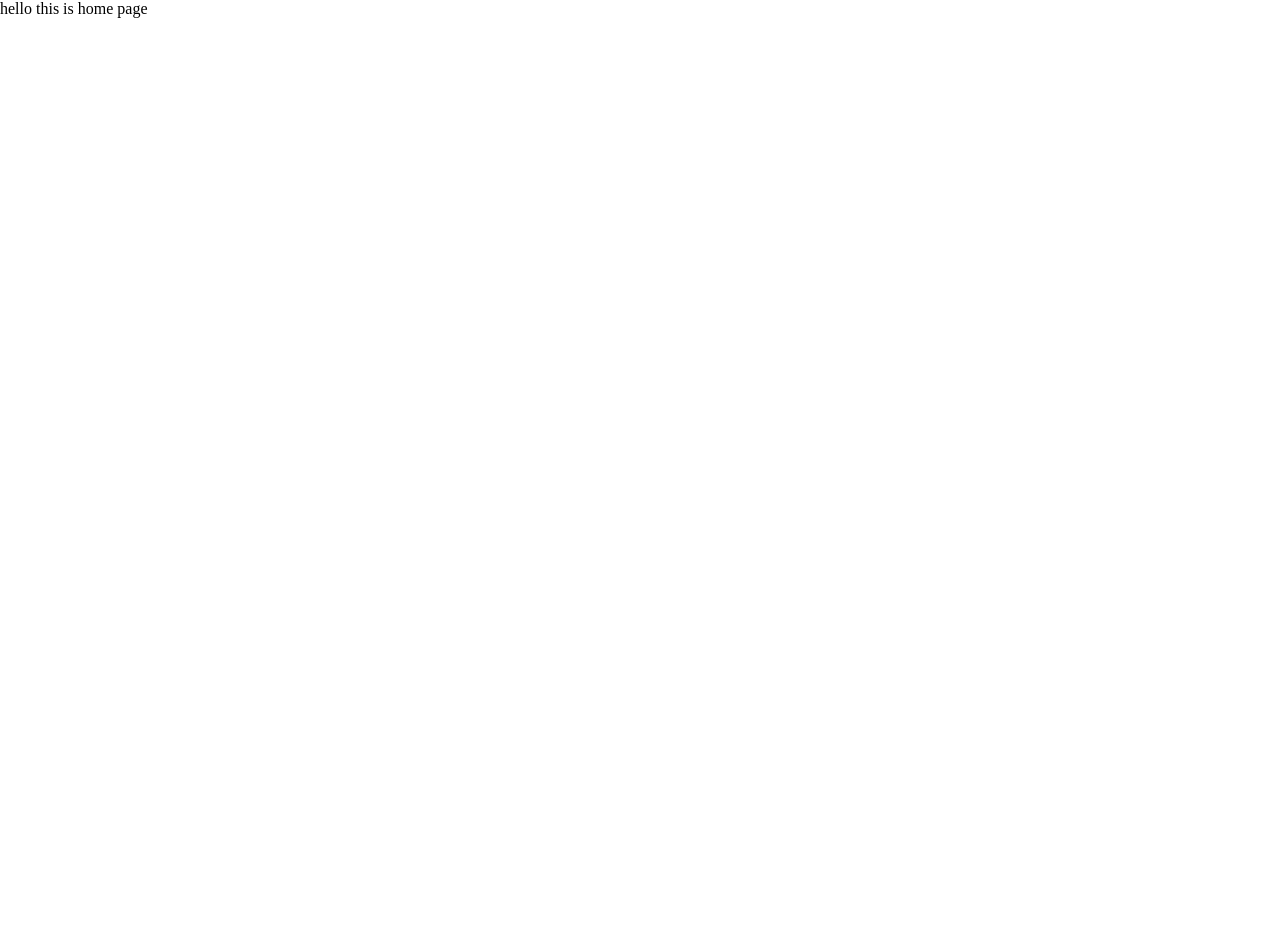
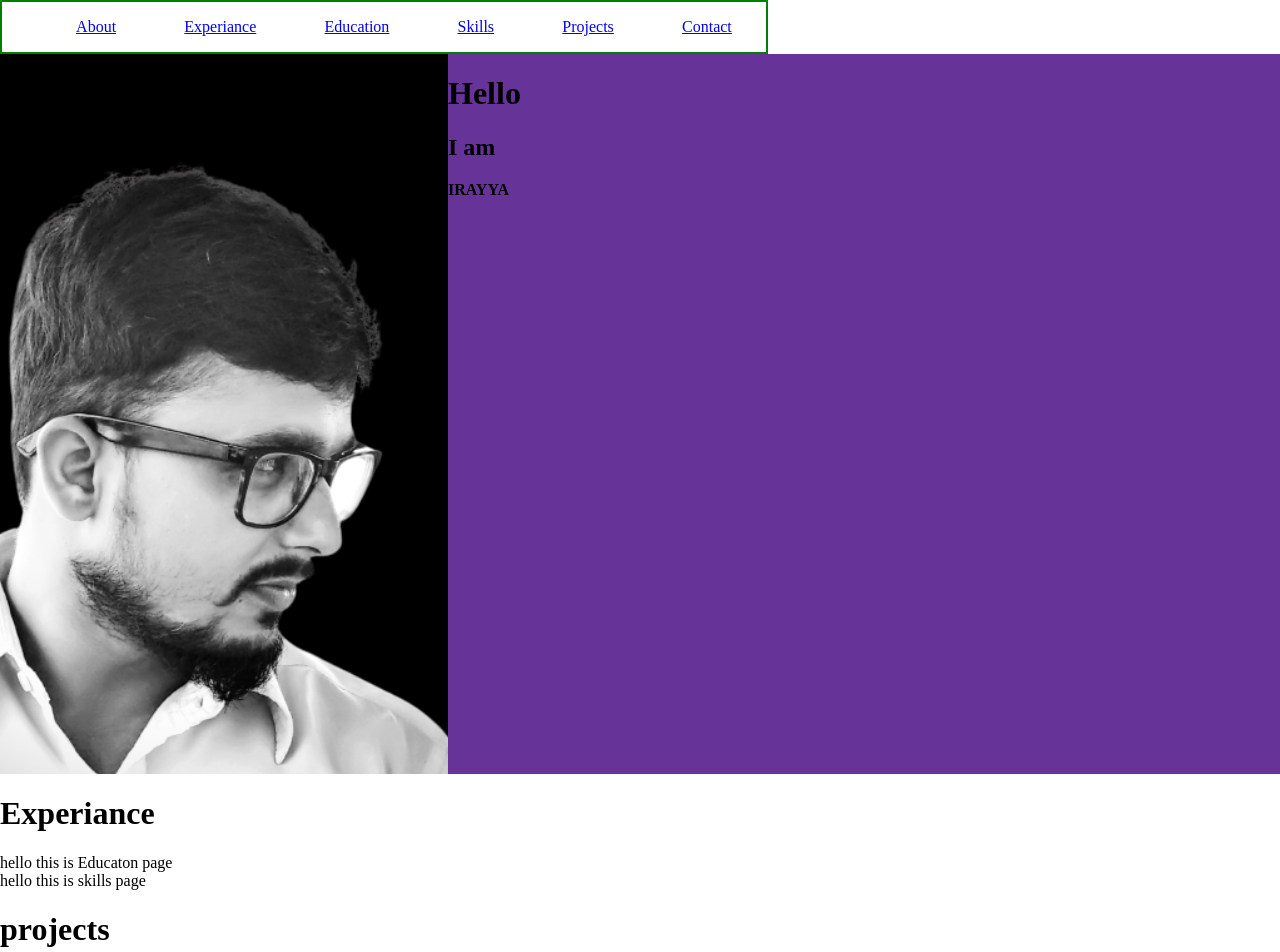
Before and after one commit to Irayya-Hiremath/ReactPortfolio, a React (Create React App) app: page / in a window 1280 px wide. Shown: the top 952 px of the page. Before the commit the page ends 800 px from the top, so only its background shows below. Built offline with nearby package versions, Linux system fonts and the light colour scheme.

Commit message:
redesigned the ui

```diff
--- a/src/App.js
+++ b/src/App.js
@@ -1,27 +1,51 @@
 import React from "react";
 import { BrowserRouter as Router, Route, Switch } from "react-router-dom";
 import About from "./Components/About";
-import Home from "./Components/Home";
 import Education from "./Components/Education";
+import Skills from "./Components/Skills";
+import Experiance from "./Components/Experiance";
+import Contact from "./Components/Contact";
+import Projects from "./Components/Projects";
 
 function App() {
   return (
     <div>
 
+
       <Router>
         <Switch>
           <Route exact path="/">
-            <Home />
+            <About/>
           </Route>
 
-          <Route exact path="/About">
-            <About />
+          <Route exact path="/Education">
+            <Education/>
           </Route>
-          <Route  exact path="/Education">
-            <Education />
+
+          <Route  exact path="/Experiance">
+            <Experiance />
+          </Route>
+
+          <Route  exact path="/Skills">
+            <Skills/>
+          </Route>
+
+          <Route  exact path="/Contact">
+            <Contact />
+          </Route>
+
+          <Route  exact path="/Projects">
+            <Projects />
           </Route>
         </Switch>
       </Router>
+      <Experiance/>
+      <Education/>
+      <Skills/>
+      <Projects/>
+      <Contact/>
+
+
     </div>
   );
 }
--- /dev/null
+++ b/src/Components/Contact.js
@@ -0,0 +1,10 @@
+import React from 'react'
+
+function Contact(){
+    return(
+        <div>
+            <h1> Contact</h1>
+        </div>
+    )
+}
+export default Contact
--- /dev/null
+++ b/src/Components/Experiance.js
@@ -0,0 +1,10 @@
+import React from 'react'
+
+function Experiance(){
+    return(
+        <div>
+            <h1> Experiance</h1>
+        </div>
+    )
+}
+export default Experiance
--- a/src/Components/Navbar.js
+++ b/src/Components/Navbar.js
@@ -5,11 +5,14 @@ function Navbar(){
     return(
         <div className='navbar'>
              <ul>
-                <li>About</li>
-                <li>Experiance</li>
-                <li>Education</li>
-                <li>Skills</li>
-                <li>Contact</li>
+                <a href='/'> <li>About</li></a>
+                <a href='Experiance'>  <li>Experiance</li></a>
+                <a href='Education'>  <li>Education</li></a>
+                <a href='Skills'>  <li>Skills</li></a>
+                <a href='Projects'>  <li>Projects</li></a>
+                <a href='Contact'>  <li>Contact</li></a>
+
+
             </ul>
 
         </div>
--- /dev/null
+++ b/src/Components/Projects.js
@@ -0,0 +1,10 @@
+import React from 'react'
+
+function Projects(){
+    return(
+        <div>
+            <h1> projects</h1>
+        </div>
+    )
+}
+export default Projects
--- a/src/Components/Home.js
+++ b/src/Components/Skills.js
@@ -1,10 +1,10 @@
 import React from "react"
 
-function Home(){
+function Skills(){
     return(
         <div>
-        hello this is home page
+        hello this is skills page
         </div>
     )
 }
-export default Home
+export default Skills
--- a/src/index.css
+++ b/src/index.css
@@ -30,7 +30,7 @@ ul{
 .myimg{
   width: 35%;
   height: 100%;
-  background-color: burlywood;
+  background-color: black;
   background-image: url(images/BGIMG1.png);
   background-size: cover;
   background-repeat: no-repeat;
```
